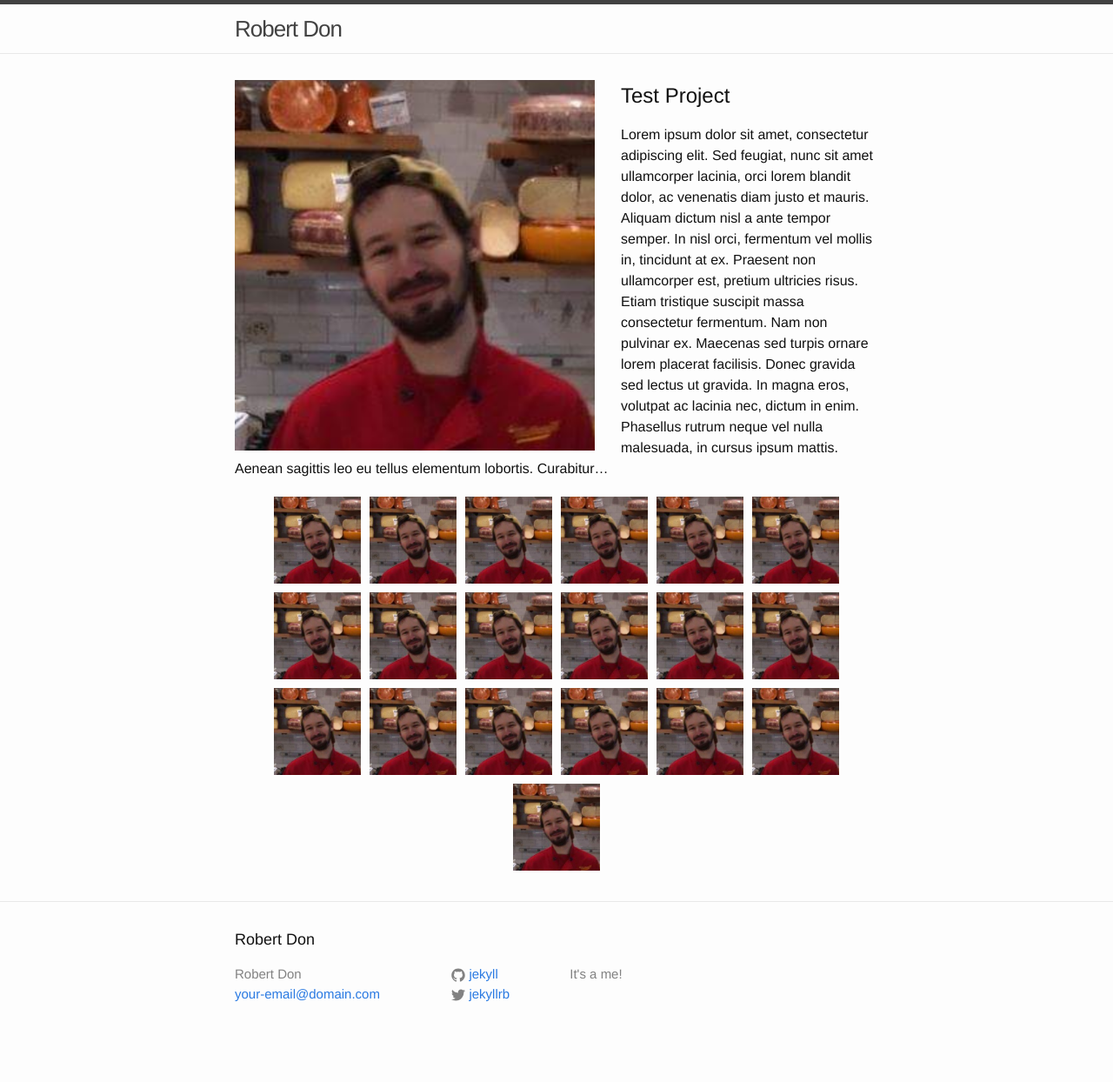
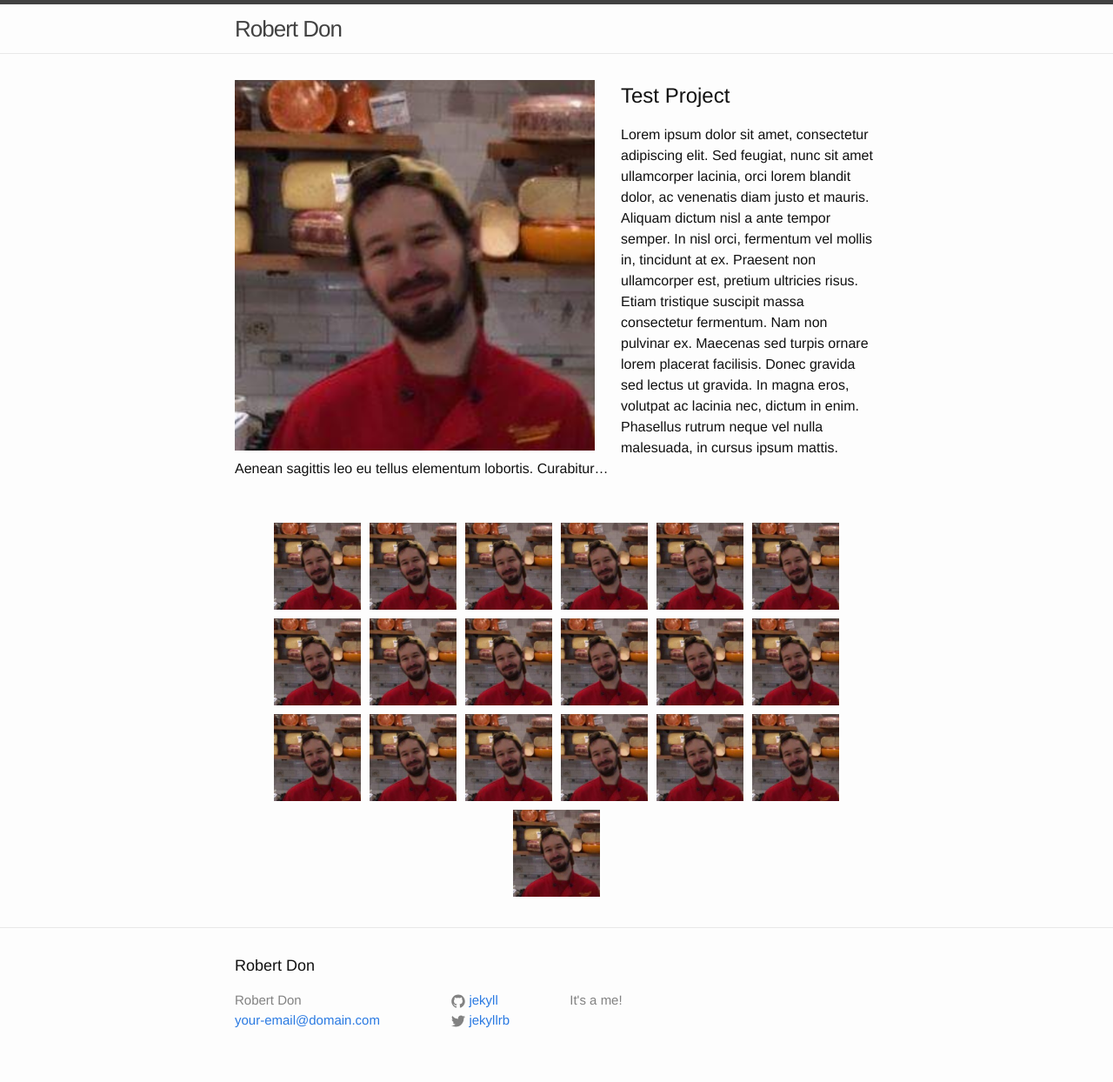
Before and after one commit to dawaltconley/rob, a Jekyll site: the page built from index.html, in a window 1280 px wide. Shown: the whole page at 87% size. Built offline with Jekyll 4.4.1, drawn with Linux system fonts in a browser that asks for light colours; before the commit the page ends 1214 px from its top, so only the background shows below that.

Commit message:
added project included woth basic styling

```diff
--- /dev/null
+++ b/_includes/project.html
@@ -0,0 +1,16 @@
+
+<div class="project">
+
+    <a name="{{ include.project.id }}"></a>
+
+    <img class="preview-image" src="{{ site.baseurl }}/media/project-images/{{ include.project.image }}" alt="{{ include.project.title }}">
+
+    <div class="project-description">
+
+        <h2 class="project-title">{{ include.project.title }}</h2>
+
+        {{ include.project.content | markdownify }}
+
+    </div>
+
+</div>
--- a/_sass/_home.scss
+++ b/_sass/_home.scss
@@ -1,5 +1,15 @@
 #project-preview {
     @extend %clearfix;
+}
+
+#all-projects {
+    margin-top: $spacing-unit;
+    padding-top: $spacing-unit;
+    border-top: $grey-color-dark solid 1px;
+}
+
+.project {
+    padding-bottom: $spacing-unit;
 }
 
 .preview-image {
--- a/index.html
+++ b/index.html
@@ -3,19 +3,10 @@ layout: default
 ---
 
 {% assign projects_list = site.projects | sort: "date" | reverse %}
-{% assign latest_project = projects_list | first %}
 
 <div id="project-preview">
 
-    <img class="preview-image" src="{{ site.baseurl }}/media/project-images/{{ latest_project.image }}" alt="{{ latest_project.title }}">
-
-    <div class="project-description">
-
-        <h2 class="project-title">{{ latest_project.title }}</h2>
-
-        {{ latest_project.content | markdownify }}
-
-    </div>
+    {% include project.html project=projects_list.first %}
 
 </div>
 
```
